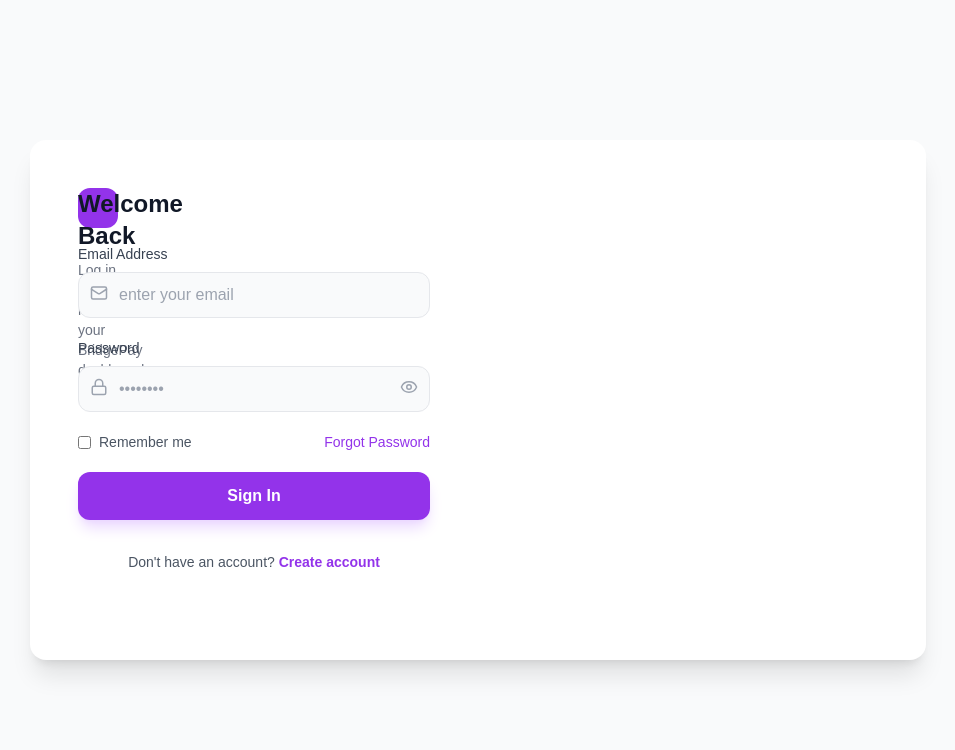
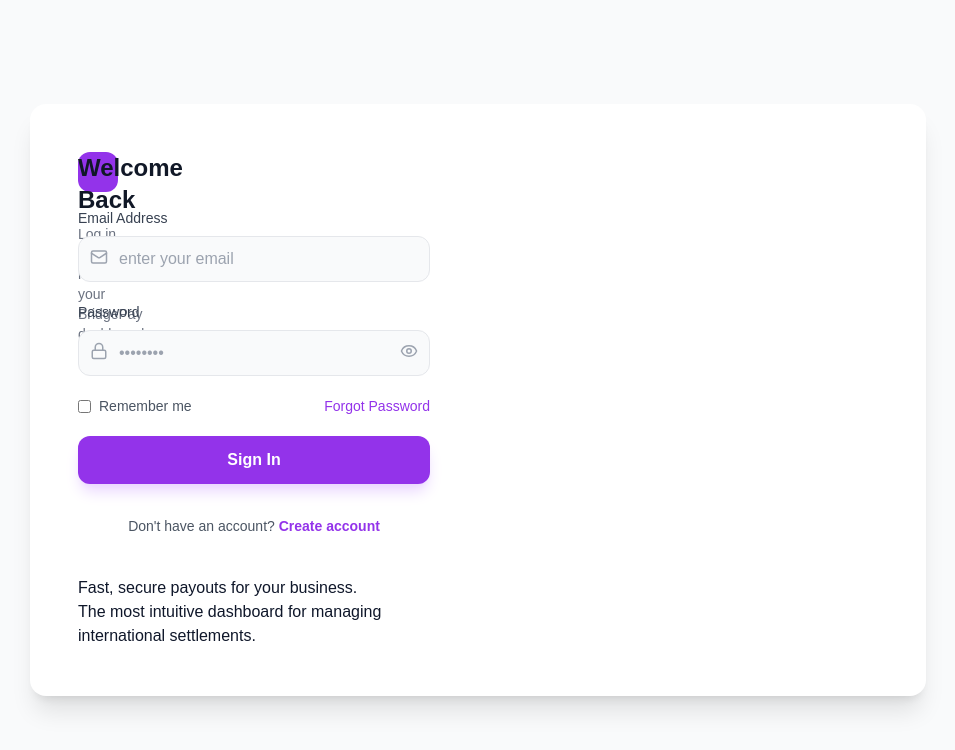
Before and after one commit to Abusadiq006/bridge-pay-dashboard, a React (Vite) app: page /login in a window 1280 px wide. Shown: the top 750 px of the page, without its empty margins (162-1117 px from the left). Built offline with nearby package versions, Linux system fonts and the light colour scheme; a web font is replaced by a local one.

Commit message:
implementing  Right Side: divs, h3 and p

```diff
--- a/src/pages/Login.jsx
+++ b/src/pages/Login.jsx
@@ -80,7 +80,12 @@ const Login = () => {
                     </div>
 
                     {/* Right Side: Branding/Visual (Hidden on mobile) */}
-                    <div></div>
+                    <div>
+                        <div>
+                            <h3>Fast, secure payouts for your business.</h3>
+                            <p>The most intuitive dashboard for managing international settlements.</p>
+                        </div>
+                    </div>
                 </div>
             </div>
         </div>
```
